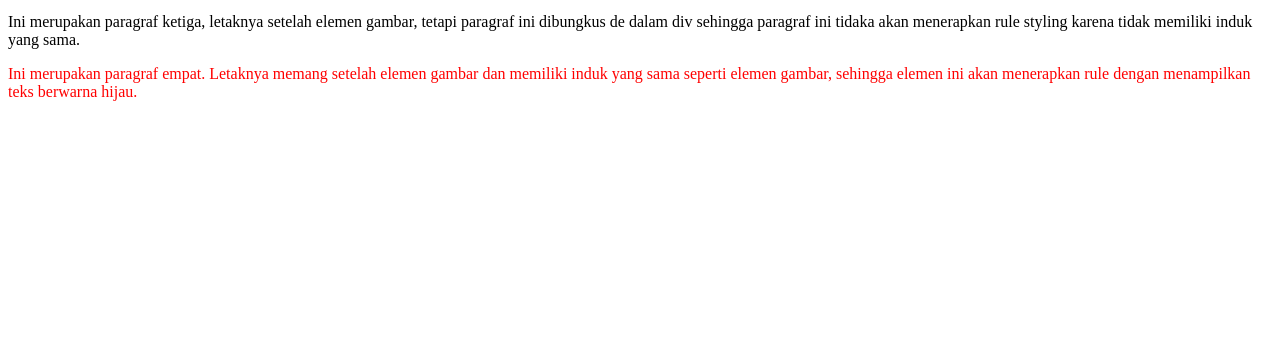
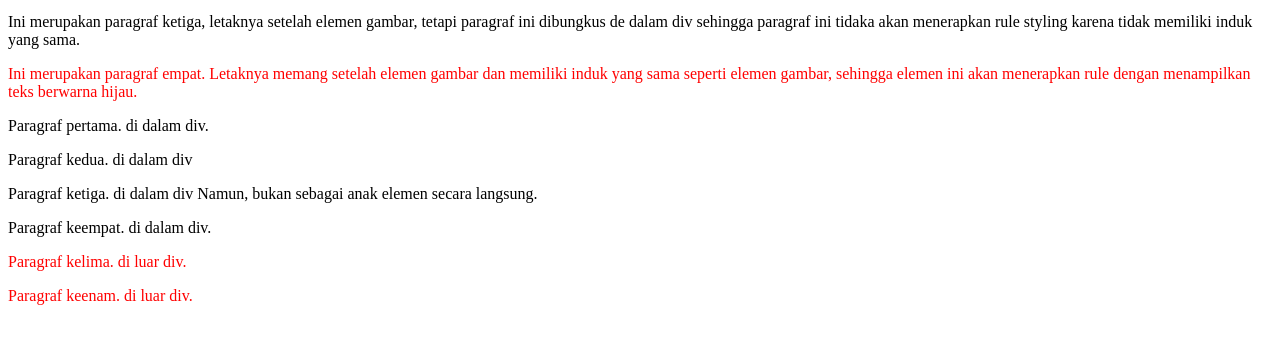
Before and after one commit to yazrolsurya60-bot/ProjectDBS, a plain HTML site: page index12.html in a window 1280 px wide. Shown: the part 437-780 px from the top of the page. Drawn offline with Linux system fonts and the light colour scheme.

Commit message:
feat : index12 : yazrol

```diff
--- a/index12.html
+++ b/index12.html
@@ -58,5 +58,20 @@
       memiliki induk yang sama seperti elemen gambar, sehingga elemen ini akan
       menerapkan rule dengan menampilkan teks berwarna hijau.
     </p>
+
+    <!--Child Selector-->
+    <div>
+      <p>Paragraf pertama. di dalam div.</p>
+      <p>Paragraf kedua. di dalam div</p>
+      <section>
+        <p>
+          Paragraf ketiga. di dalam div Namun, bukan sebagai anak elemen secara
+          langsung.
+        </p>
+      </section>
+      <p>Paragraf keempat. di dalam div.</p>
+    </div>
+    <p>Paragraf kelima. di luar div.</p>
+    <p>Paragraf keenam. di luar div.</p>
   </body>
 </html>
```
